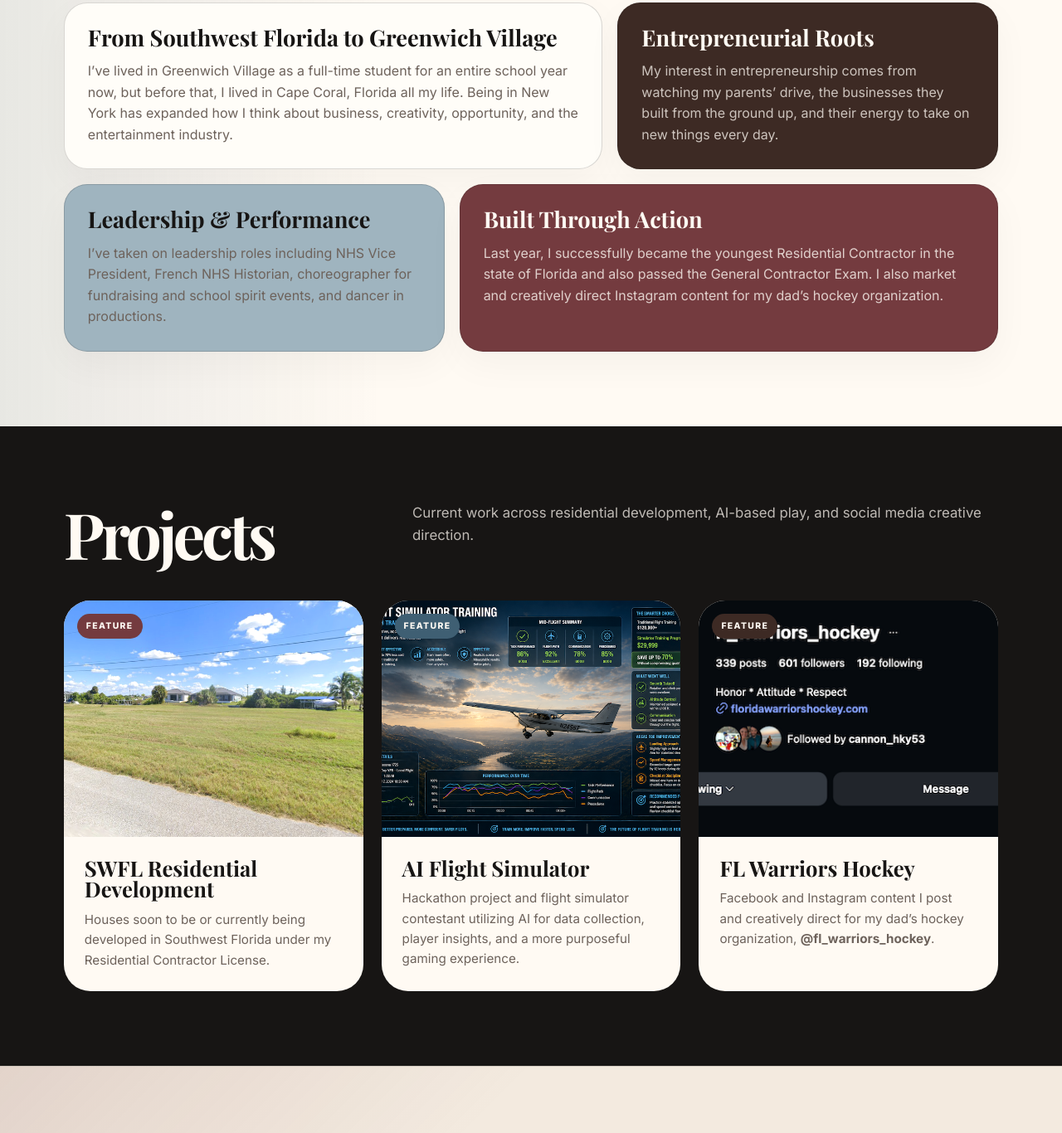
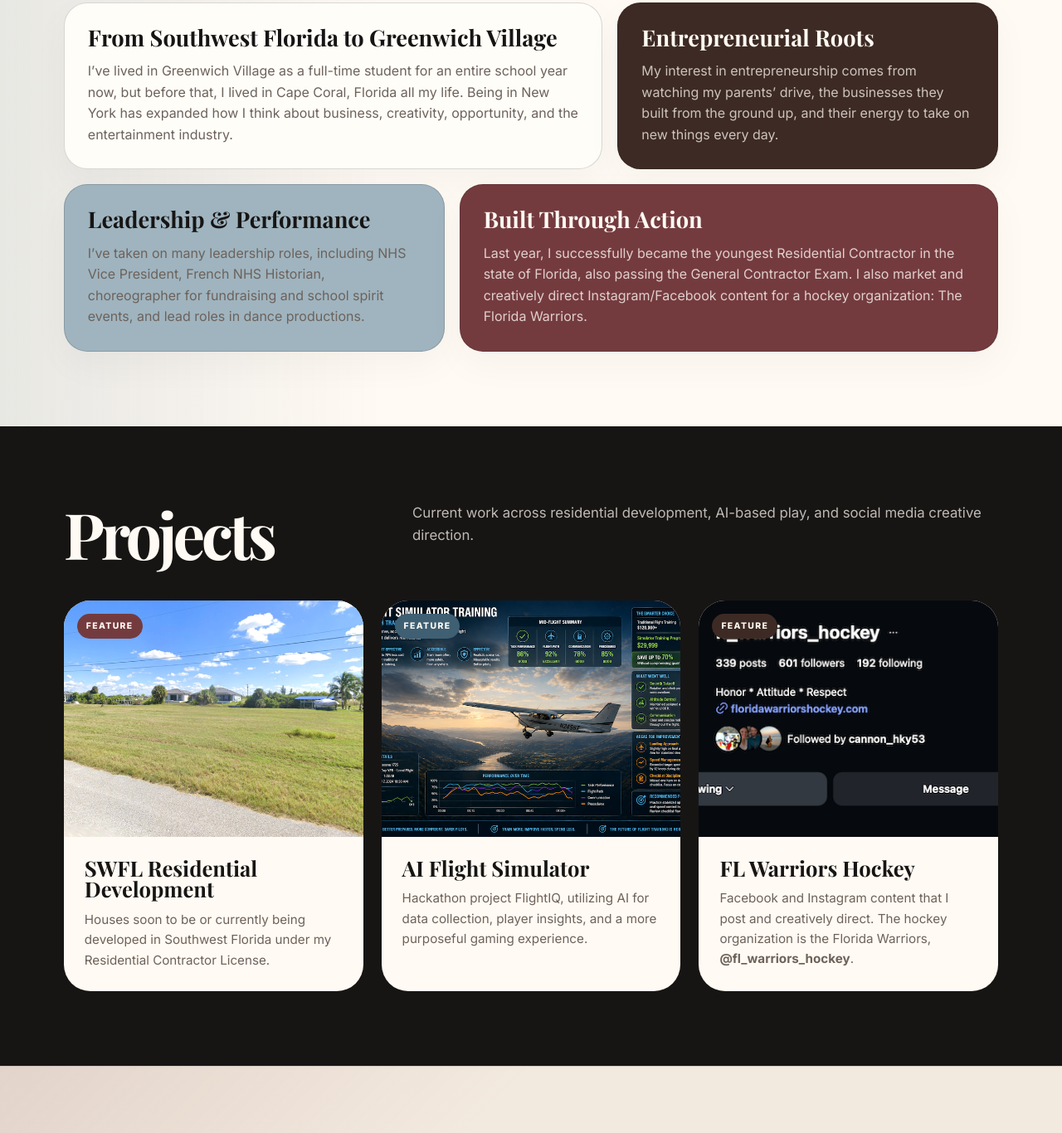
Before and after one commit to myladantona/myladantona.github.io, a plain HTML site: page index.html in a window 1280 px wide. Shown: the part 1275-2641 px from the top of the page at 83% size. Drawn offline with nearby package versions, Linux system fonts and the light colour scheme.

Commit message:
Update index.html

```diff
--- a/index.html
+++ b/index.html
@@ -600,8 +600,8 @@
           <div class="card small blue">
             <h3>Leadership & Performance</h3>
             <p>
-              I’ve taken on leadership roles including NHS Vice President, French NHS Historian,
-              choreographer for fundraising and school spirit events, and dancer in productions.
+              I’ve taken on many leadership roles, including NHS Vice President, French NHS Historian,
+              choreographer for fundraising and school spirit events, and lead roles in dance productions.
             </p>
           </div>
 
@@ -609,8 +609,8 @@
             <h3>Built Through Action</h3>
             <p>
               Last year, I successfully became the youngest Residential Contractor in the state
-              of Florida and also passed the General Contractor Exam. I also market and creatively
-              direct Instagram content for my dad’s hockey organization.
+              of Florida, also passing the General Contractor Exam. I also market and creatively
+              direct Instagram/Facebook content for a hockey organization: The Florida Warriors.
             </p>
           </div>
         </div>
@@ -641,7 +641,7 @@
             <div class="project-content">
               <h3>AI Flight Simulator</h3>
               <p>
-                Hackathon project and flight simulator contestant utilizing AI for data collection,
+                Hackathon project FlightIQ, utilizing AI for data collection,
                 player insights, and a more purposeful gaming experience.
               </p>
             </div>
@@ -652,8 +652,8 @@
             <div class="project-content">
               <h3>FL Warriors Hockey</h3>
               <p>
-                Facebook and Instagram content I post and creatively direct for my dad’s hockey
-                organization, <strong>@fl_warriors_hockey</strong>.
+                Facebook and Instagram content that I post and creatively direct. The hockey
+                organization is the Florida Warriors, <strong>@fl_warriors_hockey</strong>.
               </p>
             </div>
           </article>
```
